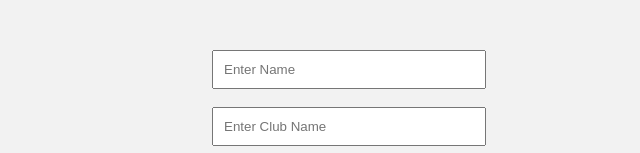
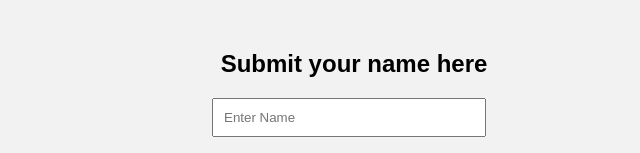
Before and after one commit to Gopinathanssw/NameCollector, a React (Vite) app: page / in a window 1280 px wide. Shown: the top 153 px of the page, without its empty margins (286-926 px from the left). Built offline with nearby package versions, Linux system fonts and the light colour scheme; no server answers; the database is empty.

Commit message:
updated heading

```diff
--- a/src/components/NameForm.jsx
+++ b/src/components/NameForm.jsx
@@ -37,6 +37,7 @@ function NameForm({ fetchNames }) {
 
   return (
     <form onSubmit={handleSubmit}>
+      <h2>Submit your name here</h2>
       <input
         type="text"
         placeholder="Enter Name"
```
